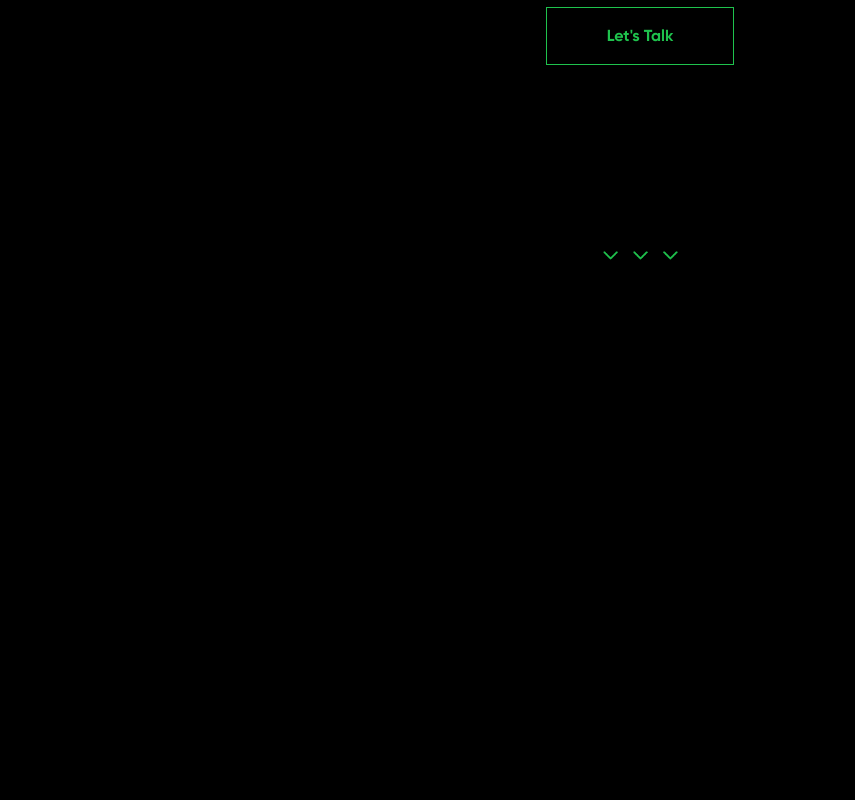
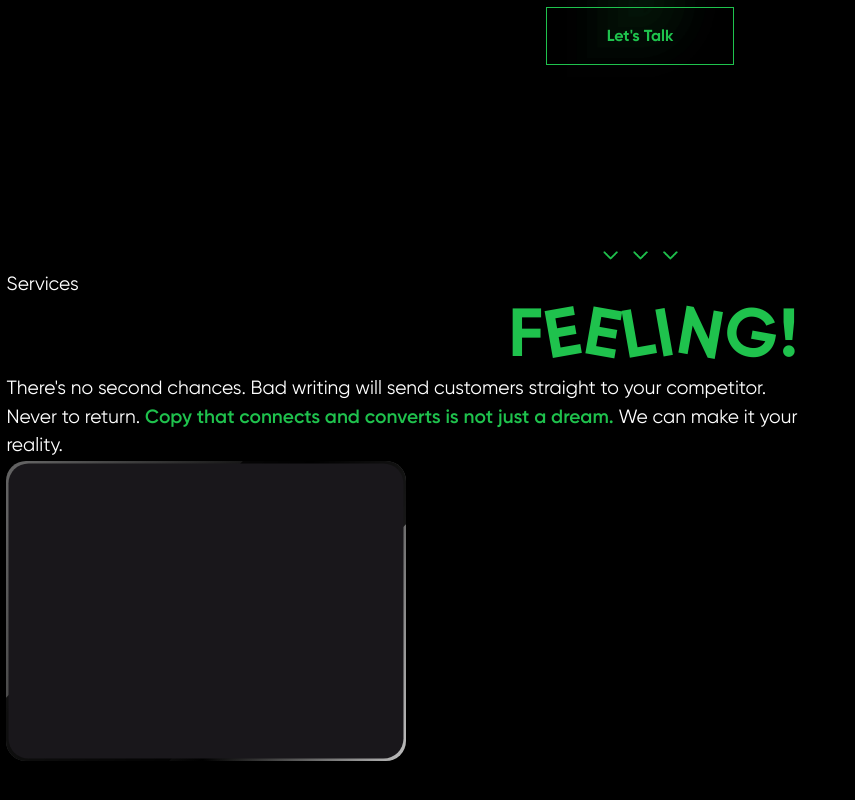
Before and after one commit to OlaoreFouad/garnicopies-frontend, a Next.js app in the folder garnicopes/: page / in a window 1280 px wide. Shown: the part 444-1244 px from the top of the page, without its empty margins (0-855 px from the left). Before the commit the page ends 827 px from the top, so only its background shows below. Built offline with nearby package versions, Linux system fonts and the light colour scheme.

Commit message:
working: working on the services section

```diff
--- a/garnicopes/app/components/navigation/_nav.scss
+++ b/garnicopes/app/components/navigation/_nav.scss
@@ -36,6 +36,7 @@
   align-items: center;
   padding-left: 30px;
   padding-right: 30px;
+  z-index: 200;
 
   .sidenav {
     position: absolute;
@@ -43,9 +44,10 @@
     height: 100%;
     top: 0px;
     left: 0px;
-    background: #0D0D0D;
+    background: #0d0d0d;
     box-sizing: border-box;
     padding: 30px;
+    z-index: 200;
 
     &__links {
       position: relative;
--- a/garnicopes/app/landing_page/Header.tsx
+++ b/garnicopes/app/landing_page/Header.tsx
@@ -3,7 +3,7 @@ import React from "react";
 import Image from "next/image";
 import Link from "next/link";
 
-function Header() {
+export function Header() {
   const handleClick = () => {};
   return (
     <>
@@ -42,5 +42,3 @@ function Header() {
     </>
   );
 }
-
-export default Header;
--- /dev/null
+++ b/garnicopes/app/landing_page/Services.tsx
@@ -0,0 +1,29 @@
+import React from "react";
+
+export function Services() {
+  return (
+    <div className="services">
+      <p className=" section__tag">Services</p>
+      <h1 className="services__heading">
+        COPIES WITH A <span>F</span>
+        <span>E</span>
+        <span>E</span>
+        <span>L</span>
+        <span>I</span>
+        <span>N</span>
+        <span>G</span>
+        <span>!</span>
+      </h1>
+      <p className="section__tag services__info">
+        There's no second chances. Bad writing will send customers straight to
+        your competitor. Never to return.{" "}
+        <span>Copy that connects and converts is not just a dream.</span> We can
+        make it your reality.
+      </p>
+
+      <div className="services__service">
+        <div></div>
+      </div>
+    </div>
+  );
+}
--- a/garnicopes/app/landing_page/_landing.scss
+++ b/garnicopes/app/landing_page/_landing.scss
@@ -1,5 +1,17 @@
 @import "../styles/base";
 
+.section__tag {
+  font-family: gilroyRegular;
+  font-size: 1.2em;
+  color: #ffffff;
+
+  @media screen and (max-width: 600px) {
+    font-size: 1.1em;
+  }
+  @media screen and (max-width: 310px) {
+    font-size: 0.9em;
+  }
+}
 .header {
   text-align: center;
   padding: 7em 0px;
@@ -14,7 +26,7 @@
   }
 
   .scrollImg {
-    margin:  auto;
+    margin: auto;
     margin-top: 11em;
   }
   &__tag {
@@ -98,3 +110,108 @@
     box-shadow: 0px 2px 40px rgba($green, 0.8);
   }
 }
+
+.services {
+  text-align: start;
+  &__heading {
+    font-family: gilroyBold;
+    font-size: 4.25em;
+
+    max-width: 800px;
+    width: 90%;
+    line-height: 1.1em;
+
+    span {
+      color: $green;
+      display: inline-block;
+      margin: 0px 1px;
+      &:nth-child(2) {
+        transform: rotate(-10deg);
+      }
+      &:nth-child(3) {
+        transform: rotate(10deg);
+      }
+      &:nth-child(4) {
+        transform: rotate(-10deg);
+      }
+      &:nth-child(5) {
+        transform: rotate(-10deg);
+      }
+      &:nth-child(6) {
+        transform: rotate(10deg);
+      }
+      &:nth-child(7) {
+        transform: rotate(10deg);
+      }
+    }
+  }
+  &__info {
+    max-width: 800px;
+    width: 90%;
+    span {
+      color: $green;
+      font-family: gilroySemiBold;
+    }
+  }
+
+  &__service {
+    width: 400px;
+    height: 300px;
+    background: black;
+    position: relative;
+    background-image: linear-gradient(
+      110.12deg,
+      #626262 4.17%,
+      rgba(0, 0, 0, 0) 60.06%,
+      #b5b5b5 97.94%
+    );
+    border-radius: 20px;
+    overflow: hidden;
+    box-sizing:  border-box;
+
+    // border: 4px solid red;
+
+    &::before {
+      content: "";
+      width: 40%;
+      height: 300%;
+      background: rgba(0, 0, 0, 0.788);
+      position: absolute;
+      top: 50%;
+      left: 50%;
+      transform: translate(-50%, -50%) rotate(45deg);
+    }
+
+    &::after {
+      content: "";
+      width: calc(100% - 5px); /* Adjust the spacing as needed */
+      height: calc(100% - 5px); /* Adjust the spacing as needed */
+      background: #19171b;
+      position: absolute;
+      top: 50%;
+      left: 50%;
+      transform: translate(-50%, -50%);
+      border-radius: 20px;
+      box-sizing: border-box;
+    }
+
+    &:hover::before {
+      animation: bgRotate 3s 1;
+
+      @keyframes bgRotate {
+        0% {
+          width: 50%;
+          transform: translate(-50%, -50%) rotate(45deg);
+        }
+        50% {
+          width: 10%;
+          transform: translate(-50%, -50%) rotate(360deg);
+        }
+        100% {
+          width: 50%;
+          transform: translate(-50%, -50%) rotate(45deg);
+        }
+      }
+    }
+  }
+}
--- /dev/null
+++ b/garnicopes/app/landing_page/index.tsx
@@ -0,0 +1,2 @@
+export { Header } from "./Header";
+export { Services } from "./Services";
--- a/garnicopes/app/page.tsx
+++ b/garnicopes/app/page.tsx
@@ -1,10 +1,11 @@
 import Image from "next/image";
-import Header from "./landing_page/Header";
+import * as Landing from "./landing_page";
 
 export default function Home() {
   return (
     <div className="container header">
-      <Header />
+      <Landing.Header />
+      <Landing.Services />
     </div>
   );
 }
--- a/garnicopes/app/styles/styles.css
+++ b/garnicopes/app/styles/styles.css
@@ -16,6 +16,10 @@
   src: url("/gilroy/Gilroy-Bold.ttf") format("truetype");
 }
 @font-face {
+  font-family: gilroySemiBold;
+  src: url("/gilroy/Gilroy-SemiBold.ttf") format("truetype");
+}
+@font-face {
   font-family: gilroyLight;
   src: url("/gilroy/Gilroy-Light.ttf") format("truetype");
 }
@@ -30,6 +34,10 @@
 @font-face {
   font-family: gilroyBold;
   src: url("/gilroy/Gilroy-Bold.ttf") format("truetype");
+}
+@font-face {
+  font-family: gilroySemiBold;
+  src: url("/gilroy/Gilroy-SemiBold.ttf") format("truetype");
 }
 .nav_body {
   background-color: rgba(255, 255, 255, 0.0509803922);
@@ -64,6 +72,7 @@
   align-items: center;
   padding-left: 30px;
   padding-right: 30px;
+  z-index: 200;
 }
 .mobile .sidenav {
   position: absolute;
@@ -71,9 +80,10 @@
   height: 100%;
   top: 0px;
   left: 0px;
-  background: #0D0D0D;
+  background: #0d0d0d;
   box-sizing: border-box;
   padding: 30px;
+  z-index: 200;
 }
 .mobile .sidenav__links {
   position: relative;
@@ -117,6 +127,26 @@
   font-family: gilroyBold;
   src: url("/gilroy/Gilroy-Bold.ttf") format("truetype");
 }
+@font-face {
+  font-family: gilroySemiBold;
+  src: url("/gilroy/Gilroy-SemiBold.ttf") format("truetype");
+}
+.section__tag {
+  font-family: gilroyRegular;
+  font-size: 1.2em;
+  color: #ffffff;
+}
+@media screen and (max-width: 600px) {
+  .section__tag {
+    font-size: 1.1em;
+  }
+}
+@media screen and (max-width: 310px) {
+  .section__tag {
+    font-size: 0.9em;
+  }
+}
+
 .header {
   text-align: center;
   padding: 7em 0px;
@@ -176,7 +206,7 @@
   }
 }
 .header__heading span {
-  color: #1FC24D;
+  color: #1fc24d;
 }
 
 .button__container {
@@ -185,7 +215,7 @@
   padding: 15px 0px;
   position: relative;
   transition: 0.5s;
-  border: 1px solid #1FC24D;
+  border: 1px solid #1fc24d;
 }
 .button__container::before {
   position: absolute;
@@ -194,7 +224,7 @@
   content: "";
   top: 0%;
   left: 0px;
-  background: #1FC24D;
+  background: #1fc24d;
   transition: 0.4s;
   z-index: -10;
 }
@@ -207,7 +237,7 @@
   position: relative;
   font-family: gilroyBold;
   font-weight: 400;
-  color: #1FC24D;
+  color: #1fc24d;
   transition: 0.3s;
 }
 .button__container:hover .button {
@@ -218,6 +248,97 @@
   box-shadow: 0px 2px 40px rgba(31, 194, 77, 0.8);
 }
 
+.services {
+  text-align: start;
+}
+.services__heading {
+  font-family: gilroyBold;
+  font-size: 4.25em;
+  max-width: 800px;
+  width: 90%;
+  line-height: 1.1em;
+}
+.services__heading span {
+  color: #1fc24d;
+  display: inline-block;
+  margin: 0px 1px;
+}
+.services__heading span:nth-child(2) {
+  transform: rotate(-10deg);
+}
+.services__heading span:nth-child(3) {
+  transform: rotate(10deg);
+}
+.services__heading span:nth-child(4) {
+  transform: rotate(-10deg);
+}
+.services__heading span:nth-child(5) {
+  transform: rotate(-10deg);
+}
+.services__heading span:nth-child(6) {
+  transform: rotate(10deg);
+}
+.services__heading span:nth-child(7) {
+  transform: rotate(10deg);
+}
+.services__info {
+  max-width: 800px;
+  width: 90%;
+}
+.services__info span {
+  color: #1fc24d;
+  font-family: gilroySemiBold;
+}
+.services__service {
+  width: 400px;
+  height: 300px;
+  background: black;
+  position: relative;
+  background-image: linear-gradient(110.12deg, #626262 4.17%, rgba(0, 0, 0, 0) 60.06%, #b5b5b5 97.94%);
+  border-radius: 20px;
+  overflow: hidden;
+  box-sizing: border-box;
+}
+.services__service::before {
+  content: "";
+  width: 40%;
+  height: 300%;
+  background: rgba(0, 0, 0, 0.788);
+  position: absolute;
+  top: 50%;
+  left: 50%;
+  transform: translate(-50%, -50%) rotate(45deg);
+}
+.services__service::after {
+  content: "";
+  width: calc(100% - 5px); /* Adjust the spacing as needed */
+  height: calc(100% - 5px); /* Adjust the spacing as needed */
+  background: #19171b;
+  position: absolute;
+  top: 50%;
+  left: 50%;
+  transform: translate(-50%, -50%);
+  border-radius: 20px;
+  box-sizing: border-box;
+}
+.services__service:hover::before {
+  animation: bgRotate 3s 1;
+}
+@keyframes bgRotate {
+  0% {
+    width: 50%;
+    transform: translate(-50%, -50%) rotate(45deg);
+  }
+  50% {
+    width: 10%;
+    transform: translate(-50%, -50%) rotate(360deg);
+  }
+  100% {
+    width: 50%;
+    transform: translate(-50%, -50%) rotate(45deg);
+  }
+}
+
 .container {
   max-width: 1400px;
   width: 99%;
```
Also changed, not shown: garnicopes/app/styles/_base.scss (+6 -2 lines), 1 other file (tests, documents, lock files or other folders).
